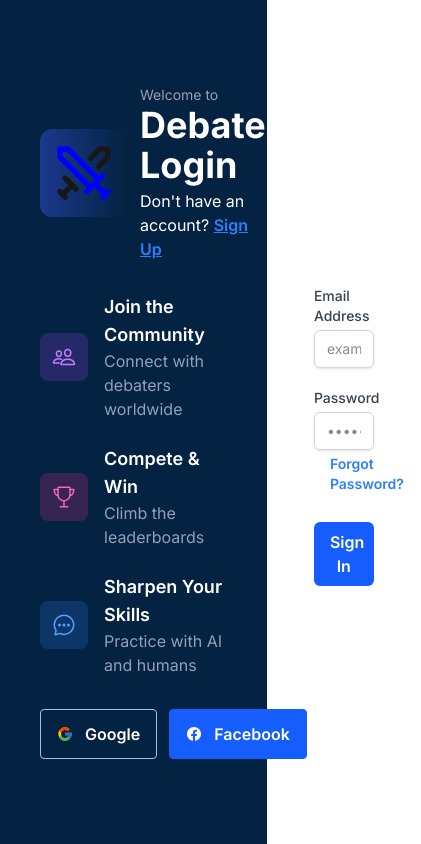
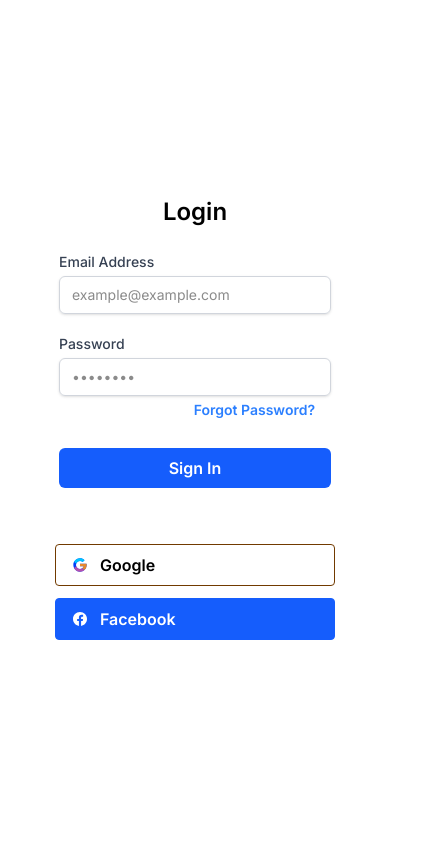
Before and after one commit to SayhanA/devate, a Next.js app: page /login in a window 390 px wide. Shown: the whole page, 421 px wide, since content can reach past the window. Built offline with nearby package versions, Linux system fonts and the light colour scheme; no server answers.

Commit message:
Login page responsive design added

```diff
--- a/src/app/(auth)/login/page.jsx
+++ b/src/app/(auth)/login/page.jsx
@@ -6,6 +6,7 @@ import {
 } from "react-icons/io5";
 import CustomLink from "@/components/atoms/CustomLink";
 import ProviderBtns from "@/components/atoms/ProviderBtns";
+import SectionTitle from "@/components/atoms/SectionTitle";
 import Text from "@/components/atoms/Test";
 import { LoginForm } from "@/components/molicuses/LoginForm";
 
@@ -16,8 +17,8 @@ export const metadata = {
 
 const LoginPage = () => {
   return (
-    <section className="flex w-full">
-      <div className="bg-secondary-bg w-full h-screen flex justify-center items-center">
+    <section className="sm:grid sm:grid-cols-2 min-h-screen">
+      <div className="bg-secondary-bg w-full h-screen sm:flex justify-center items-center hidden">
         <div className="w-[70%] ">
           <div className="flex items-center space-x-3 ">
             <div className="bg-gradient-to-r from-blue-900 to-secondary-bg p-3 rounded-xl">
@@ -75,10 +76,12 @@ const LoginPage = () => {
           <ProviderBtns />
         </div>
       </div>
-      <div className="w-full h-screen flex justify-center items-center">
-        <div className="w-[70%] min-h-[400px]">
+      <div className="h-screen w-full flex sm:flex-row flex-col justify-center items-center">
+        <SectionTitle title="Login" className="sm:hidden" />
+        <div className="sm:w-[70%] sm:min-h-[400px] w-[320px]">
           <LoginForm />
         </div>
+        <ProviderBtns className="flex flex-col p-5 pt-0 mt-0 sm:hidden max-w-[320px]" />
       </div>
     </section>
   );
--- a/src/app/(main)/leaderboard/page.jsx
+++ b/src/app/(main)/leaderboard/page.jsx
@@ -221,11 +221,11 @@ export default function LeaderboardBoard() {
             </p>
           </div>
           <div className="p-6">
-            <div className="space-y-4">
+            <div className="space-y-4 overflow-scroll">
               {leaderboardData.map((user) => (
                 <div
                   key={user.id}
-                  className="flex items-center justify-between p-4 rounded-lg border border-border hover:bg-card-bg transition-colors"
+                  className="flex items-center justify-between p-4 rounded-lg border border-border w-fit hover:bg-card-bg transition-colors"
                 >
                   <div className="flex items-center gap-4">
                     <div className="flex items-center justify-center w-10">
--- a/src/components/atoms/ProviderBtns.jsx
+++ b/src/components/atoms/ProviderBtns.jsx
@@ -5,12 +5,12 @@ import { IoLogoFacebook } from "react-icons/io5";
 import { login } from "@/lib/actions/auth";
 import Button from "./Button";
 
-const ProviderBtns = () => {
+const ProviderBtns = ({ className = "" }) => {
   return (
-    <div className="w-full mx-auto gap-3 flex mt-8">
+    <div className={`w-full mx-auto gap-3 flex mt-8 ${className}`}>
       <Button
         secondBtn
-        className="flex items-center w-full gap-3 rounded-sm text-white py-3"
+        className="flex items-center w-full gap-3 rounded-sm sm:py-3 mix-blend-difference  text-white"
         onClick={() => login("google")}
       >
         <FcGoogle />
--- a/src/components/molicuses/AllDevatesHeroSecton.jsx
+++ b/src/components/molicuses/AllDevatesHeroSecton.jsx
@@ -6,7 +6,7 @@ export default function AllDevatesHeroSecton() {
       <div className="container mx-auto px-6 text-center">
         <Text
           as="h1"
-          className="text-5xl text-center max-w-[800px] mx-auto leading-[70px] text-white"
+          className="sm:text-5xl text-4xl text-center max-w-[800px] mx-auto sm:leading-[70px] text-white"
         >
           Devata Arena All Devates
         </Text>
--- a/src/components/molicuses/BlogGrid.jsx
+++ b/src/components/molicuses/BlogGrid.jsx
@@ -71,8 +71,8 @@ export default function BlogGrid() {
   ];
 
   return (
-    <section className="py-16 mx-10 bg-gray-50">
-      <div className="container mx-auto px-6">
+    <section className="py-16 sm:mx-10 mx-5 bg-gray-50 mt-5">
+      <div className="container mx-auto sm:px-6">
         <div className="flex flex-col lg:flex-row gap-12 relative">
           {/* Main Content */}
           <div className="lg:w-2/3">
@@ -145,25 +145,25 @@ export default function BlogGrid() {
             </div>
 
             {/* Pagination */}
-            <div className="mt-12 flex justify-center">
-              <nav className="flex items-center space-x-2">
-                <button className="px-3 py-2 text-gray-500 hover:text-gray-700 transition-colors">
+            <div className="mt-12 flex justify-center px-4">
+              <nav className="flex flex-wrap items-center justify-center gap-2 sm:gap-3">
+                <button className="px-3 py-2 text-sm text-gray-500 hover:text-gray-700 transition-colors">
                   Previous
                 </button>
-                <button className="px-4 py-2 bg-blue-600 text-white rounded-lg">
+                <button className="px-4 py-2 text-sm bg-blue-600 text-white rounded-lg">
                   1
                 </button>
-                <button className="px-4 py-2 text-gray-700 hover:bg-gray-100 rounded-lg transition-colors">
+                <button className="px-4 py-2 text-sm text-gray-700 hover:bg-gray-100 rounded-lg transition-colors">
                   2
                 </button>
-                <button className="px-4 py-2 text-gray-700 hover:bg-gray-100 rounded-lg transition-colors">
+                <button className="px-4 py-2 text-sm text-gray-700 hover:bg-gray-100 rounded-lg transition-colors">
                   3
                 </button>
-                <span className="px-3 py-2 text-gray-500">...</span>
-                <button className="px-4 py-2 text-gray-700 hover:bg-gray-100 rounded-lg transition-colors">
+                <span className="px-3 py-2 text-sm text-gray-500">...</span>
+                <button className="px-4 py-2 text-sm text-gray-700 hover:bg-gray-100 rounded-lg transition-colors">
                   10
                 </button>
-                <button className="px-3 py-2 text-gray-500 hover:text-gray-700 transition-colors">
+                <button className="px-3 py-2 text-sm text-gray-500 hover:text-gray-700 transition-colors">
                   Next
                 </button>
               </nav>
--- a/src/components/molicuses/BlogHero.jsx
+++ b/src/components/molicuses/BlogHero.jsx
@@ -6,7 +6,7 @@ export default function BlogHero() {
       <div className="container mx-auto px-6 text-center">
         <Text
           as="h1"
-          className="text-5xl text-center max-w-[800px] mx-auto leading-[70px] text-white"
+          className="sm:text-5xl text-4xl text-center max-w-[800px] mx-auto sm:leading-[70px] text-white"
         >
           Devata Arena Blog
         </Text>
--- a/src/components/molicuses/CreateDevateHero.jsx
+++ b/src/components/molicuses/CreateDevateHero.jsx
@@ -7,7 +7,7 @@ const CreateDevateHero = () => {
       <div className="container mx-auto pb-32">
         <Text
           as="h1"
-          className="text-5xl text-center pt-40 max-w-[600px] mx-auto leading-[70px] text-white"
+          className="sm:text-5xl text-4xl text-center pt-40 max-w-[600px] mx-auto sm:leading-[70px] text-white"
         >
           Create Debate
         </Text>
--- a/src/components/molicuses/LeaderBoardHeroSection.jsx
+++ b/src/components/molicuses/LeaderBoardHeroSection.jsx
@@ -6,7 +6,7 @@ export default function LeaderBoardHeroSection() {
       <div className="container mx-auto px-6 text-center">
         <Text
           as="h1"
-          className="text-5xl text-center max-w-[800px] mx-auto leading-[70px] text-white"
+          className="sm:text-5xl text-4xl text-center max-w-[800px] mx-auto sm:leading-[70px] text-white"
         >
           Devata Arena Leaderboard
         </Text>
--- a/src/components/molicuses/LoginForm.jsx
+++ b/src/components/molicuses/LoginForm.jsx
@@ -39,7 +39,7 @@ export const LoginForm = () => {
   };
 
   return (
-    <div className="max-w-md mx-auto mt-10 p-6">
+    <div className="sm:max-w-md w-full mx-auto sm:mt-10 p-6">
       <Formik
         initialValues={{ email: "", password: "" }}
         validationSchema={validationSchema}
--- a/src/components/molicuses/featuredPosts.jsx
+++ b/src/components/molicuses/featuredPosts.jsx
@@ -29,8 +29,8 @@ export default function FeaturedPosts() {
   ];
 
   return (
-    <section className="py-16 mx-10 bg-white">
-      <div className="container mx-auto px-6">
+    <section className="py-16 sm:mx-10 mx-5 bg-white">
+      <div className="container mx-auto sm:px-6">
         <div className="text-center mb-12">
           <h2 className="text-3xl md:text-4xl font-bold text-gray-900 mb-4">
             Featured Articles
```
